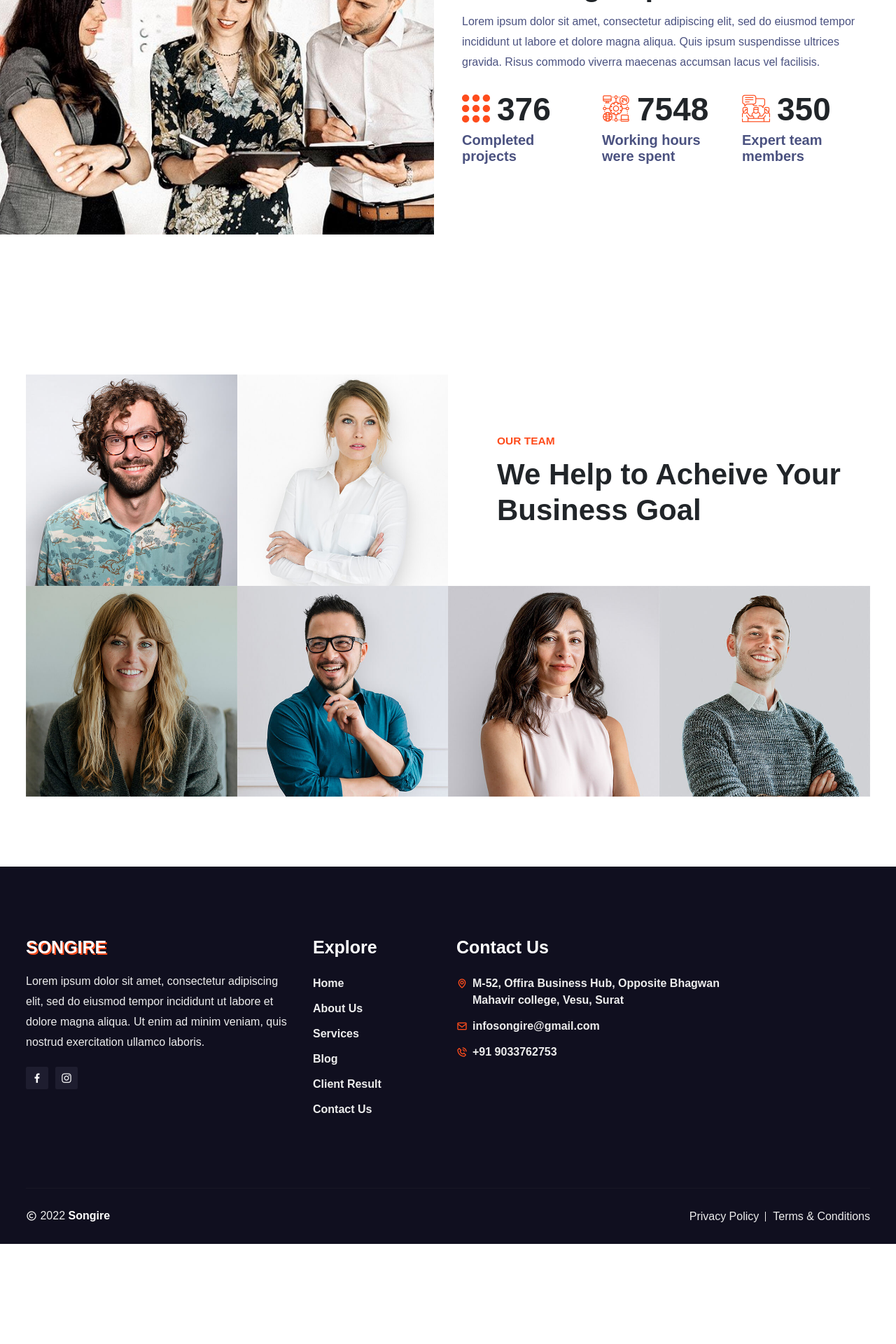
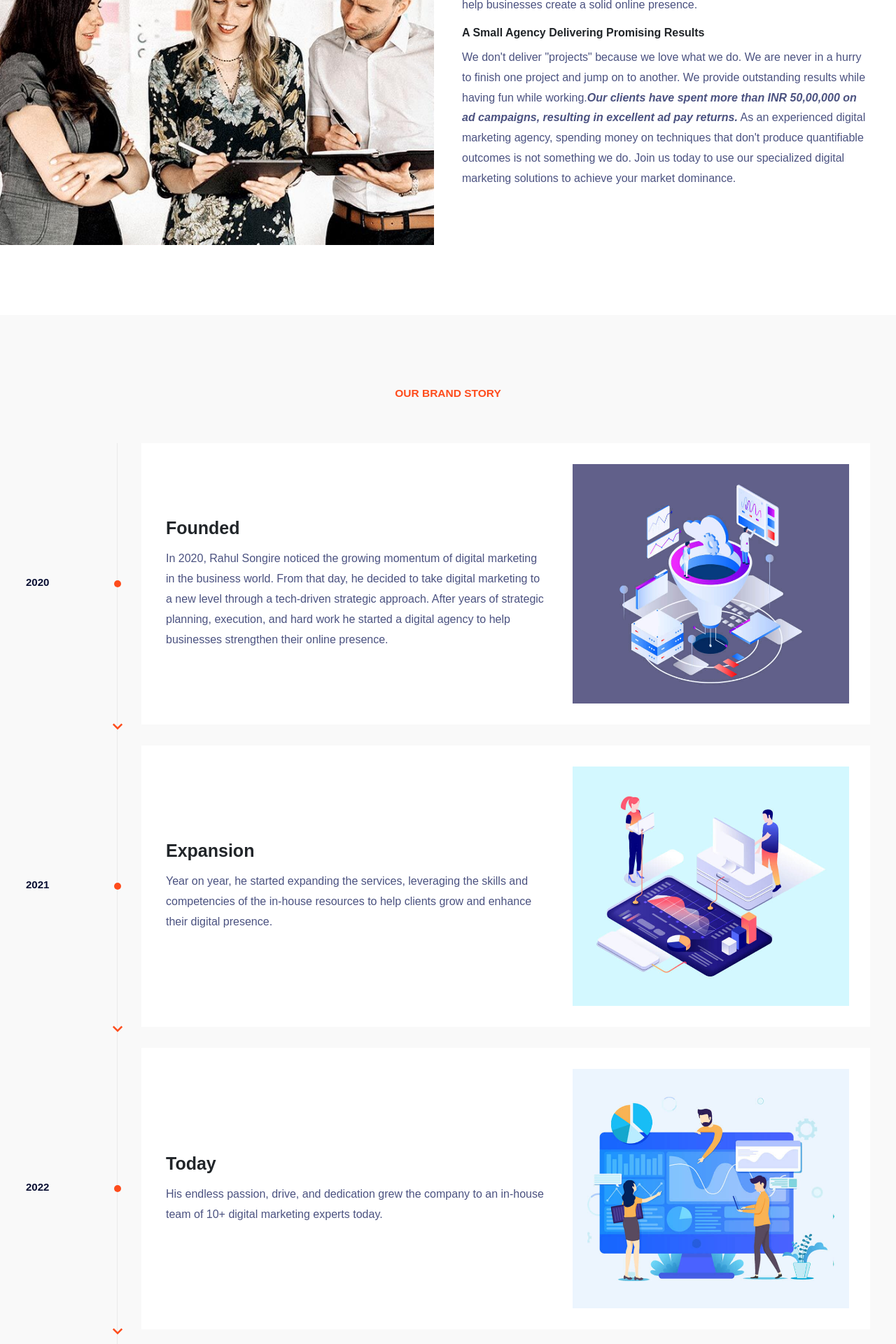
Before and after one commit to 13prashant/songire, a Next.js app: page /about-us in a window 1280 px wide. Shown: the part 700-2620 px from the top of the page at 70% size. Before the commit the page ends 2477 px from the top, so only its background shows below. Built offline with nearby package versions, Linux system fonts and the light colour scheme.

Commit message:
updated about-us content

```diff
--- a/components/AboutUs/AboutContent.js
+++ b/components/AboutUs/AboutContent.js
@@ -1,3 +1,9 @@
+import {
+  COMPLETED_PROJECTS,
+  EXPERT_TEAM_MEMBERS,
+  WORKING_HOURS_SPENT,
+} from '../../utils/AppConfig';
+
 const AboutContent = () => {
   return (
     <div className="about-area ptb-100">
@@ -12,38 +18,30 @@ const AboutContent = () => {
           <div className="col-lg-6 col-md-12">
             <div className="about-content">
               <div className="content">
-                <span className="sub-title">About Us</span>
-                <h2>Enjoy Full-Service Digital Marketing Expertise</h2>
+                <span className="sub-title">Who We Are</span>
+                <h6>At Songire,</h6>
                 <p>
-                  Lorem ipsum dolor sit amet, consectetur adipiscing elit, sed
-                  do eiusmod tempor incididunt ut labore et dolore magna aliqua.
-                  Quis ipsum suspendisse ultrices gravida. Risus commodo viverra
-                  maecenas accumsan lacus vel facilisis.
+                  we have astute minds, writers, dreamers, achievers, marketers,
+                  and brand strategists, all working around one common goal: to
+                  deliver digital solutions that help businesses create a solid
+                  online presence.
                 </p>
-
-                <ul className="funfacts-list">
-                  <li>
-                    <div className="list">
-                      <i className="flaticon-menu-1"></i>
-                      <h3>376</h3>
-                      <p>Completed projects</p>
-                    </div>
-                  </li>
-                  <li>
-                    <div className="list">
-                      <i className="flaticon-web-settings"></i>
-                      <h3>7548</h3>
-                      <p>Working hours were spent</p>
-                    </div>
-                  </li>
-                  <li>
-                    <div className="list">
-                      <i className="flaticon-conversation"></i>
-                      <h3>350</h3>
-                      <p>Expert team members</p>
-                    </div>
-                  </li>
-                </ul>
+                <h6>A Small Agency Delivering Promising Results</h6>
+                <p>
+                  We don't deliver "projects" because we love what we do. We are
+                  never in a hurry to finish one project and jump on to another.
+                  We provide outstanding results while having fun while working.
+                  <em>
+                    <strong>
+                      Our clients have spent more than INR 50,00,000 on ad
+                      campaigns, resulting in excellent ad pay returns.
+                    </strong>
+                  </em>{' '}
+                  As an experienced digital marketing agency, spending money on
+                  techniques that don't produce quantifiable outcomes is not
+                  something we do. Join us today to use our specialized digital
+                  marketing solutions to achieve your market dominance.
+                </p>
               </div>
             </div>
           </div>
--- /dev/null
+++ b/components/AboutUs/OurBrandStory.js
@@ -0,0 +1,148 @@
+const OurBrandStory = () => {
+  return (
+    <div className="history-area ptb-100 bg-f9f9f9">
+      <div className="container">
+        <div className="section-title">
+          <span className="sub-title">Our Brand Story</span>
+        </div>
+
+        <ol className="timeline history-timeline">
+          <li className="timeline-block">
+            <div className="timeline-date">
+              <span>2020</span>
+            </div>
+
+            <div className="timeline-icon">
+              <span className="dot-badge"></span>
+            </div>
+
+            <div className="timeline-content">
+              <div className="row align-items-center">
+                <div className="col-lg-7 col-md-12">
+                  <div className="content">
+                    <h3>Founded</h3>
+                    <p>
+                      In 2020, Rahul Songire noticed the growing momentum of
+                      digital marketing in the business world. From that day, he
+                      decided to take digital marketing to a new level through a
+                      tech-driven strategic approach. After years of strategic
+                      planning, execution, and hard work he started a digital
+                      agency to help businesses strengthen their online
+                      presence.
+                    </p>
+                  </div>
+                </div>
+
+                <div className="col-lg-5 col-md-12">
+                  <div className="image">
+                    <img src="/images/history/history-img1.jpg" alt="image" />
+                  </div>
+                </div>
+              </div>
+            </div>
+          </li>
+
+          <li className="timeline-block">
+            <div className="timeline-date">
+              <span>2021</span>
+            </div>
+
+            <div className="timeline-icon">
+              <span className="dot-badge"></span>
+            </div>
+
+            <div className="timeline-content">
+              <div className="row align-items-center">
+                <div className="col-lg-7 col-md-12">
+                  <div className="content">
+                    <h3>Expansion</h3>
+                    <p>
+                      Year on year, he started expanding the services,
+                      leveraging the skills and competencies of the in-house
+                      resources to help clients grow and enhance their digital
+                      presence.
+                    </p>
+                  </div>
+                </div>
+
+                <div className="col-lg-5 col-md-12">
+                  <div className="image">
+                    <img src="/images/history/history-img2.jpg" alt="image" />
+                  </div>
+                </div>
+              </div>
+            </div>
+          </li>
+
+          <li className="timeline-block">
+            <div className="timeline-date">
+              <span>2022</span>
+            </div>
+
+            <div className="timeline-icon">
+              <span className="dot-badge"></span>
+            </div>
+
+            <div className="timeline-content">
+              <div className="row align-items-center">
+                <div className="col-lg-7 col-md-12">
+                  <div className="content">
+                    <h3>Today</h3>
+                    <p>
+                      His endless passion, drive, and dedication grew the
+                      company to an in-house team of 10+ digital marketing
+                      experts today.
+                    </p>
+                  </div>
+                </div>
+
+                <div className="col-lg-5 col-md-12">
+                  <div className="image">
+                    <img src="/images/history/history-img4.jpg" alt="image" />
+                  </div>
+                </div>
+              </div>
+            </div>
+          </li>
+
+          <li className="timeline-block">
+            {/* <div className="timeline-date">
+              <span>2022</span>
+            </div> */}
+
+            <div className="timeline-icon">
+              <span className="dot-badge"></span>
+            </div>
+
+            <div className="timeline-content">
+              <div className="row align-items-center">
+                <div className="col-lg-7 col-md-12">
+                  <div className="content">
+                    <h3>Mission</h3>
+                    <p>
+                      We aim to deliver unique experiences and sustainable
+                      results through high-impact digital marketing services.
+                    </p>
+                    <h3>Vision</h3>
+                    <p>
+                      To become the most affordable and go-to digital marketing
+                      agency for businesses.
+                    </p>
+                  </div>
+                </div>
+
+                <div className="col-lg-5 col-md-12">
+                  <div className="image">
+                    <img src="/images/history/history-img3.jpg" alt="image" />
+                  </div>
+                </div>
+              </div>
+            </div>
+          </li>
+        </ol>
+      </div>
+    </div>
+  );
+};
+
+export default OurBrandStory;
--- a/components/AboutUs/OurTeam.js
+++ b/components/AboutUs/OurTeam.js
@@ -54,8 +54,8 @@ const OurTeam = () => {
 
           <div className="col-lg-6 col-md-12 col-sm-12">
             <div className="section-title">
-              <span className="sub-title">Our Team</span>
-              <h2>We Help to Acheive Your Business Goal</h2>
+              <span className="sub-title">Innovative Team At Work</span>
+              <h2>We create brand success stories every day!</h2>
             </div>
           </div>
 
--- a/components/Common/StartProjectWithUs.js
+++ b/components/Common/StartProjectWithUs.js
@@ -14,10 +14,25 @@ const StartProjectWithUs = () => {
           <div className="col-lg-6 col-md-12">
             <div className="project-start-content">
               <span className="sub-title">Get Started</span>
-              <h2>We Like to Start Your Project With Us</h2>
+              <h2>
+                Take your business online with our 360-degree digital marketing
+                solutions.
+              </h2>
               <p>
-                Lorem ipsum dolor sit amet, consectetur adipiscing elit, sed do
-                eiusmod tempor incididunt ut labore et dolore magna.
+                You only need to get in touch with us and let us take care of
+                all your needs because we are a skilled digital agency offering
+                answers to your online needs. From consultation to planning to
+                execution, our team will never hesitate to go that extra mile
+                for you.
+              </p>
+              <p>
+                As an agency offering a full suite of digital marketing
+                solutions, we have a team with technology-nacked creativity. Our
+                team is small enough to provide dedicated time and attention to
+                our clients and large enough to deliver comprehensive solutions.
+                Simply put, we don't use a cookie-cutter approach for our
+                customers. Our team crafts tailored digital solutions for each
+                client as soon as they are onboarded.
               </p>
 
               <Link href="/contact-us">
--- a/pages/about-us.js
+++ b/pages/about-us.js
@@ -1,7 +1,9 @@
 import SongireSeo from '../components/_App/SongireSeo';
 import PageBanner from '../components/Common/PageBanner';
 import AboutContent from '../components/AboutUs/AboutContent';
+import OurBrandStory from '../components/AboutUs/OurBrandStory';
 import OurTeam from '../components/AboutUs/OurTeam';
+import StartProjectWithUs from '../components/Common/StartProjectWithUs';
 
 const AboutUs = () => {
   return (
@@ -12,7 +14,11 @@ const AboutUs = () => {
 
       <AboutContent />
 
+      <OurBrandStory />
+
       <OurTeam />
+
+      <StartProjectWithUs />
     </>
   );
 };
--- a/utils/AppConfig.js
+++ b/utils/AppConfig.js
@@ -12,3 +12,7 @@ export const MOBILE_NUMBER = 9033762753;
 
 export const FACEBOOK_LINK = 'https://www.facebook.com/songiredigitalagency';
 export const INSTAGRAM_LINK = 'https://instagram.com/songiredigitalagency';
+
+export const COMPLETED_PROJECTS = 376;
+export const WORKING_HOURS_SPENT = 7548;
+export const EXPERT_TEAM_MEMBERS = '10+';
```
Also changed, not shown: components/Home/AboutSection.js (+22 -14 lines).
